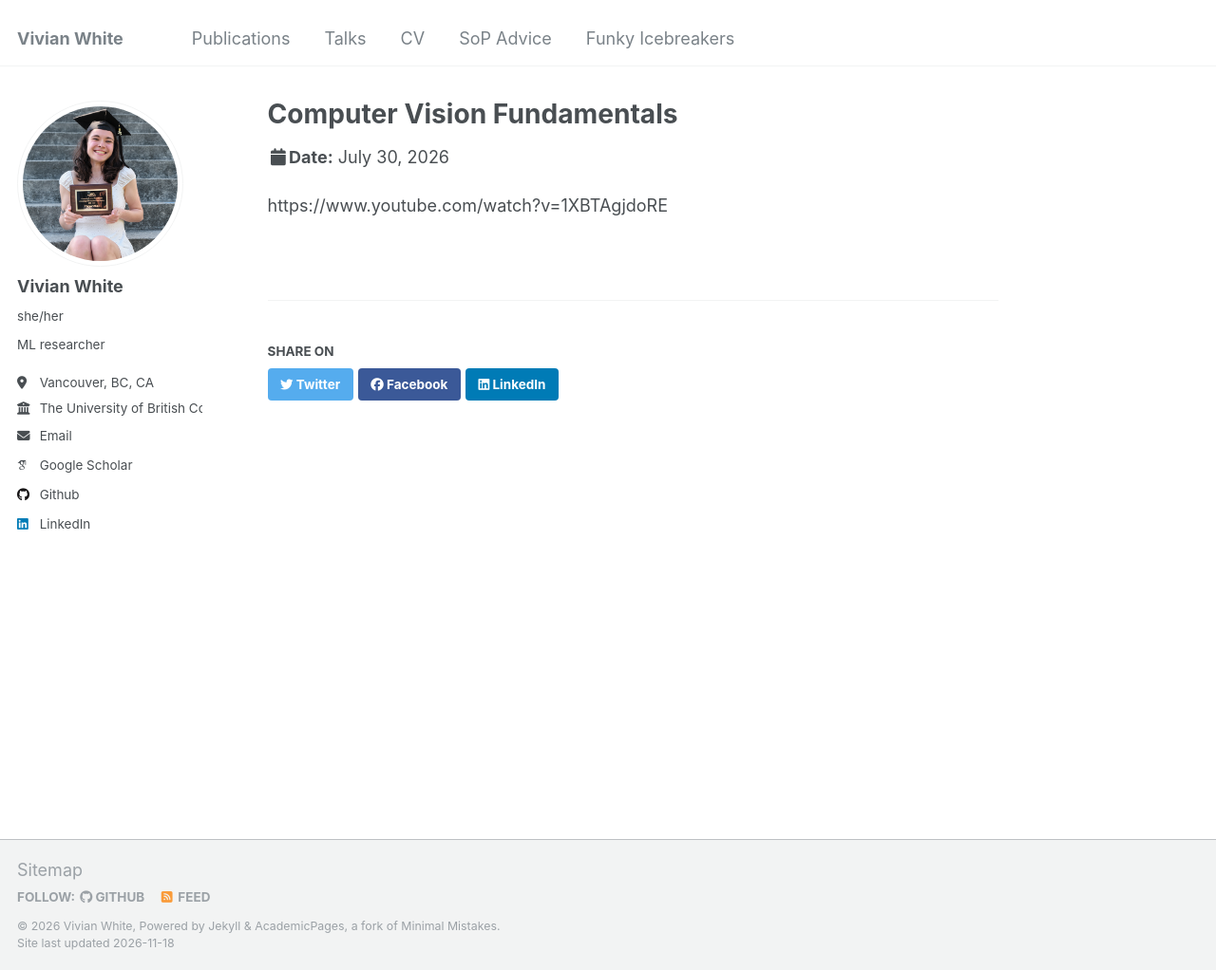
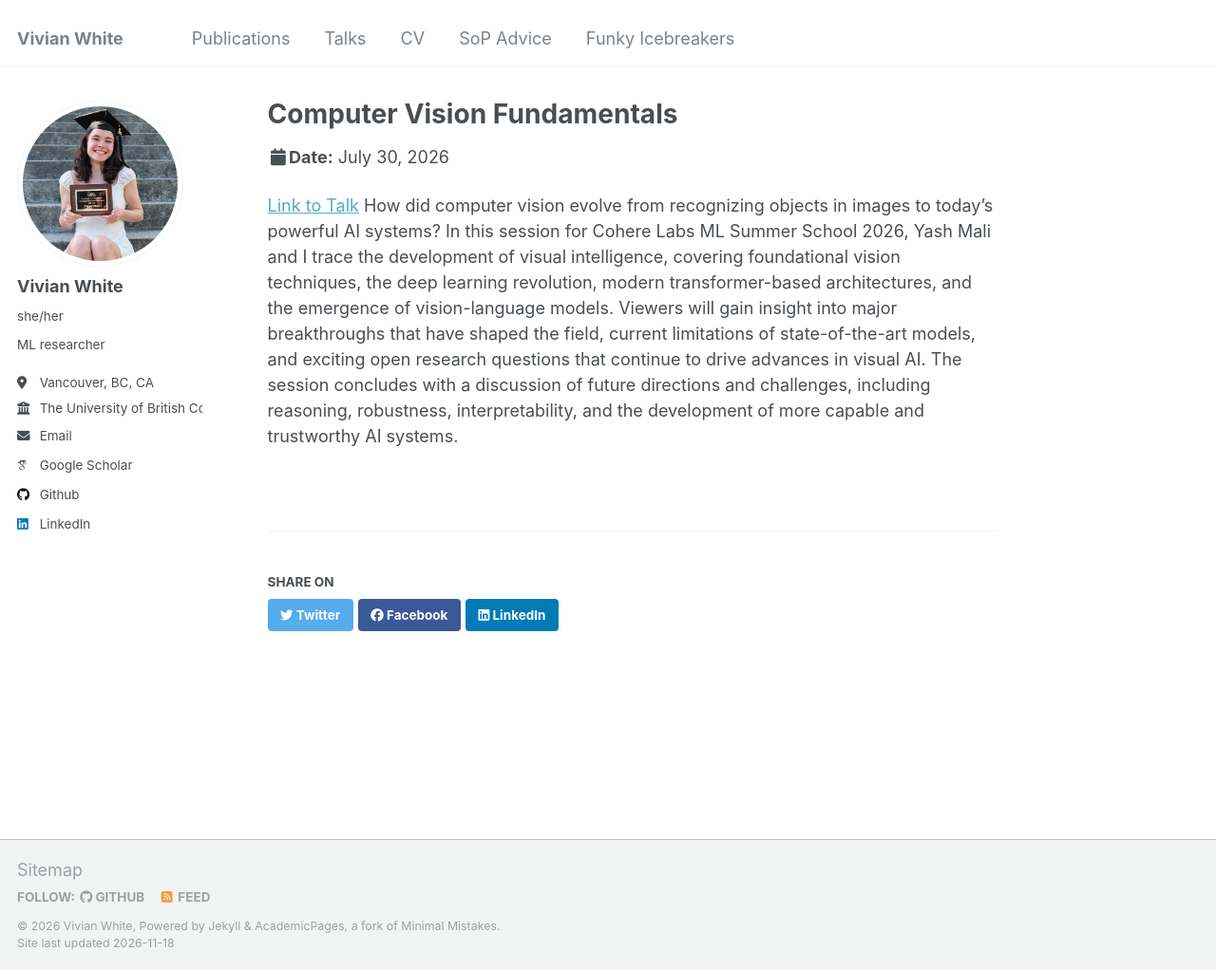
Before and after one commit to vivianwhite/vivianwhite.github.io, a Jekyll site: the page built from _talks/talk-1.md, in a window 1280 px wide and 1022 px high. Shown: the whole window at 95% size. Built offline with Jekyll 4.4.1, drawn with Linux system fonts in a browser that asks for light colours; some web fonts are replaced.

Commit message:
Format link and add description for talk
Updated the link format and added a session description.

```diff
--- a/_talks/talk-1.md
+++ b/_talks/talk-1.md
@@ -7,4 +7,5 @@ date: 2026-7-30
 location: "Online"
 ---
 
-https://www.youtube.com/watch?v=1XBTAgjdoRE
+[Link to Talk](https://www.youtube.com/watch?v=1XBTAgjdoRE)
+How did computer vision evolve from recognizing objects in images to today's powerful AI systems? In this session for Cohere Labs ML Summer School 2026, Yash Mali and I trace the development of visual intelligence, covering foundational vision techniques, the deep learning revolution, modern transformer-based architectures, and the emergence of vision-language models. Viewers will gain insight into major breakthroughs that have shaped the field, current limitations of state-of-the-art models, and exciting open research questions that continue to drive advances in visual AI. The session concludes with a discussion of future directions and challenges, including reasoning, robustness, interpretability, and the development of more capable and trustworthy AI systems.
```
